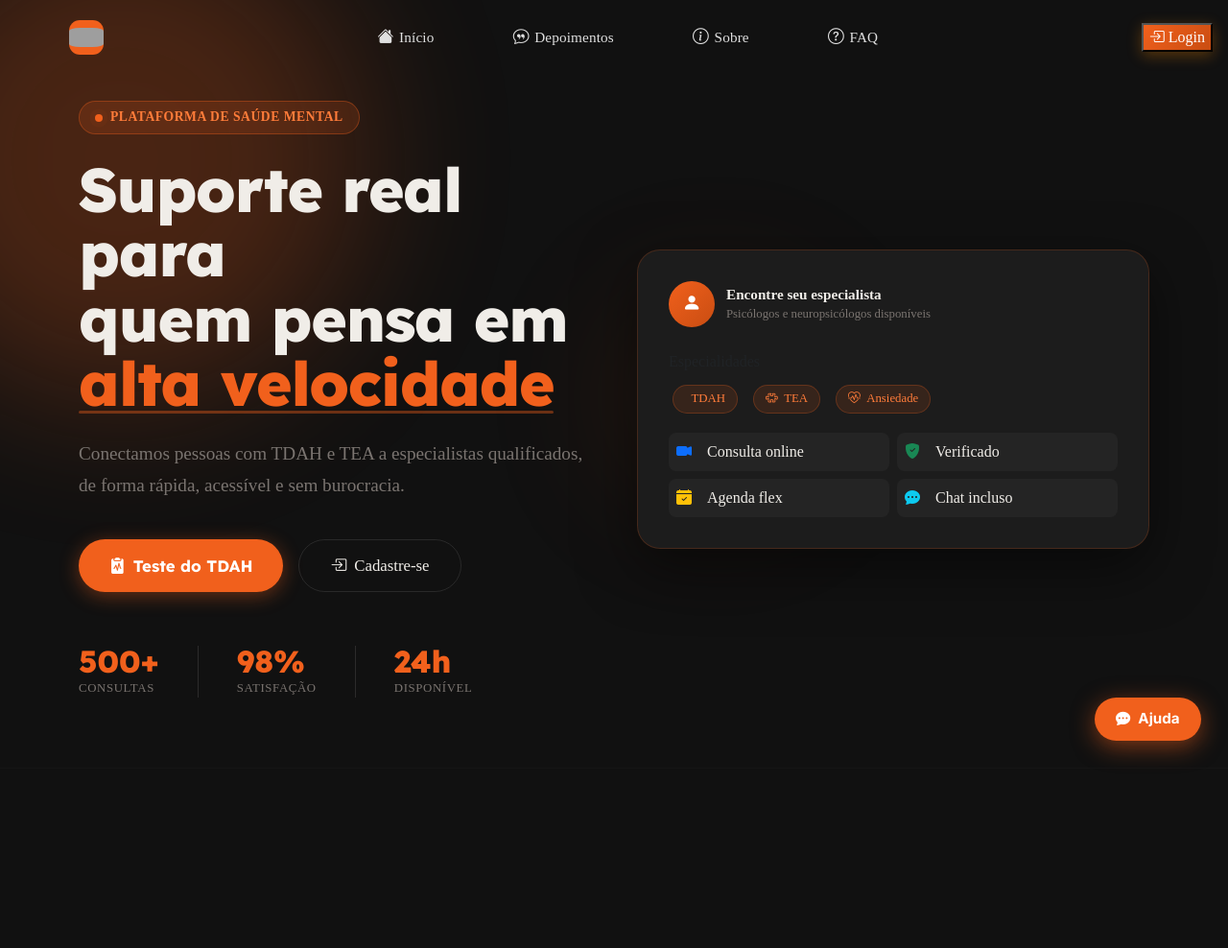
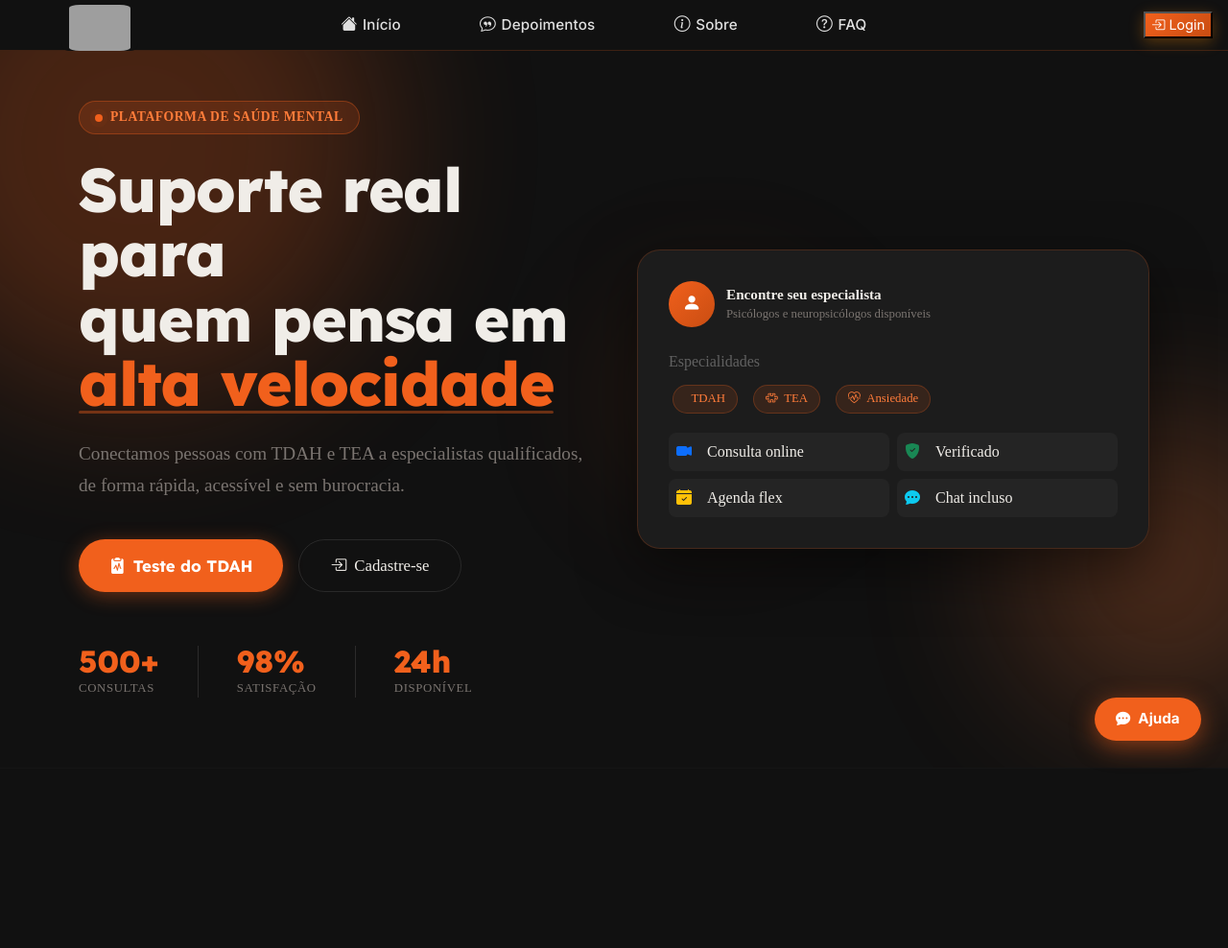
Before and after one commit to DougVikt/SintoniaMental, a Django app: page / in a window 1280 px wide. Shown: the top 988 px of the page at 96% size. Run offline with Django 5.2, Linux system fonts and the light colour scheme; data that the repository does not hold is empty; grey boxes are pictures that could not be loaded.

Commit message:
style: trocar nomes de acordo e ajuste no css do nav
- reajuste no css do nav para efeito na logo
- troca de nomes pra ajuste de sincronia

```diff
--- a/main_app/static/main_app/css/style.css
+++ b/main_app/static/main_app/css/style.css
@@ -3,7 +3,6 @@
   font-size: .85rem;
   padding: .4rem 1rem;
 }
-
 .navbar-nav {
   display: flex;
   align-items: center;
--- a/main_app/templates/main_app/home.html
+++ b/main_app/templates/main_app/home.html
@@ -145,7 +145,7 @@
             </div>
 
             <div class="mb-3">
-            <div class="text-muted mb-2">Especialidades</div>
+            <div class="text-gray mb-2">Especialidades</div>
             <div class="d-flex flex-wrap gap-2">
               <span class="chip chip-orange"><i class="bi bi-brain"></i>TDAH</span>
               <span class="chip chip-blue"><i class="bi bi-puzzle"></i>TEA</span>
@@ -244,7 +244,7 @@
                 <i class="bi bi-chat-square-quote fs-1 text-orange opacity-50"></i>
                 <h4 class="text-light mt-3 font-display">Em breve, os primeiros depoimentos</h4>
                 <p>Aqui você verá as avaliações dos pacientes após as consultas, relatando sua experiência com nossos especialistas.</p>
-                <button class="nav-button mt-2"
+                <button class="sty-button mt-2"
                     data-bs-toggle="modal" data-bs-target="#registertype">
                     <i class="bi bi-plus-circle me-1"></i>Seja o primeiro
                 </button>
--- a/static/css/customize.css
+++ b/static/css/customize.css
@@ -27,8 +27,8 @@
   color: var(--purple);
 }
 
-.text-muted {
-  color: var(--muted);
+.text-gray {
+  color: var(--gray-700);
 }
 
 .text-light {
--- a/static/css/global_style.css
+++ b/static/css/global_style.css
@@ -61,6 +61,15 @@ html, body {
 
 
 /* navbar */
+.nav-main {
+  height: 3.3rem;
+  background: var(--dark-800);
+  border-bottom: 1px solid var(--orange-border);
+  font-family: var(--font-body);
+  font-size: 0.9rem;
+  font-weight: 500;
+  transition: top 0.4s ease, opacity 0.4s ease;
+}
 .nav-logo {
   display: flex;
   align-items: center;
@@ -68,16 +77,27 @@ html, body {
   text-decoration: none;
 }
 .nav-logo-icon {
-  width: 36px;
-  height: 36px;
-  background: var(--orange);
+  height: 4rem;
   border-radius: .7rem;
   display: flex;
   align-items: center;
-  justify-content: center;
-  color: var(--white);
-  font-size: 1rem;
 }
+.nav-logo-span {
+    height: 4rem;
+    display: flex;
+    position: fixed;
+    background-color: var(--dark-800);
+    border-radius:0 0 0.5rem 0.5rem;
+    top: -0.7rem;
+    z-index: 99;
+    transition: top 0.3s ease, transform 0.3s ease;
+}
+.nav-logo-span.expanded {
+    top: 0;
+    height: 5rem;
+    transform: scale(1.05);
+}
+
 
 /* --- Hero Stats and components --- */
 .hero-stats {
@@ -128,13 +148,13 @@ html, body {
   background: var(--orange);
   top: -10%;
   left: -10%;
-  animation-delay: 0s;
+  animation-delay: 2s;
 }
 
 .blob-2 {
   width: 300px;
   height: 300px;
-  background: var(--orange-light2);
+  background: var(--orange-light);
   bottom: 5%;
   right: -5%;
   animation-delay: 3s;
```
